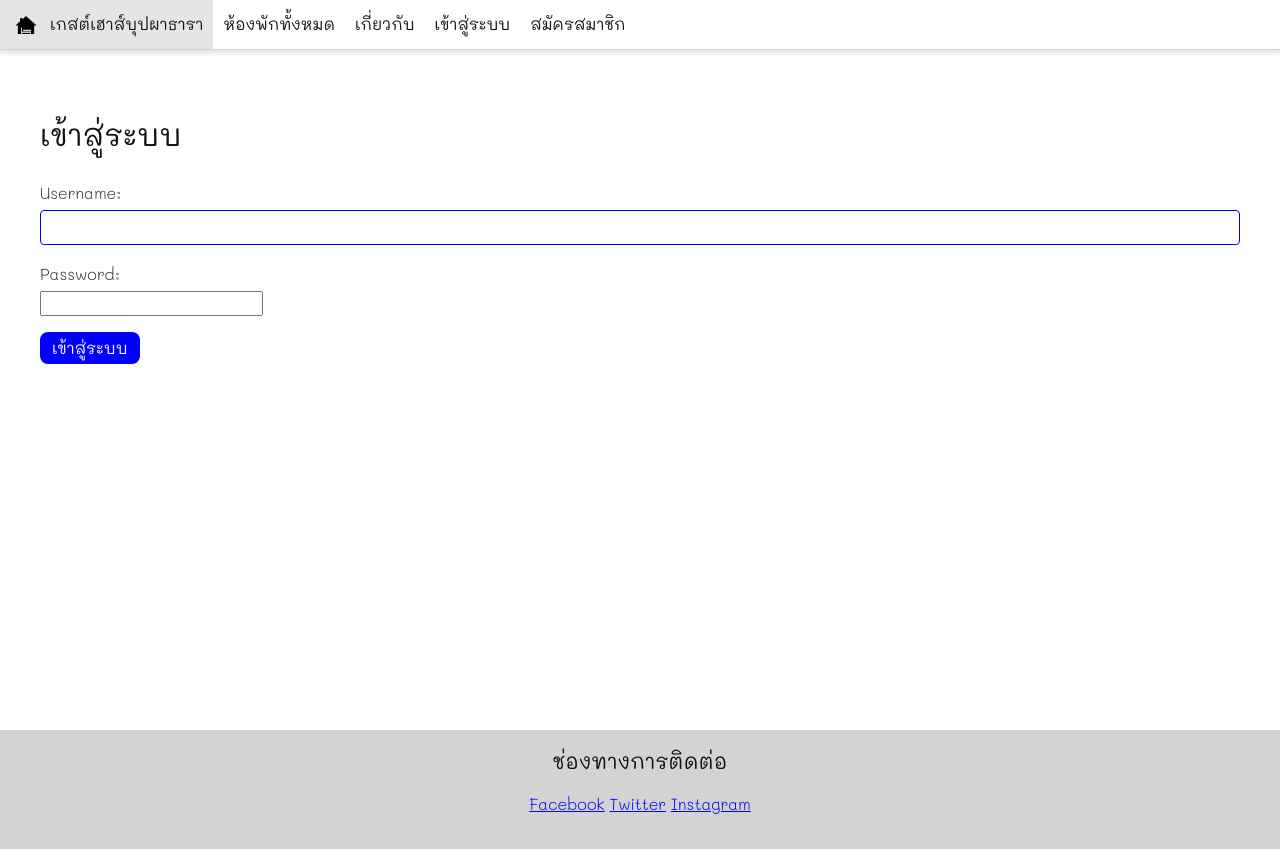
After one commit to Jirayu-307/end_project, a Django app: page /users/login/ in a window 1280 px wide. The commit adds this page. Run offline with Django 5.2, Linux system fonts and the light colour scheme.

Commit message:
Create django app_users
Create login and registration on app_users

```diff
--- a/app_general/templates/app_general/components/site_header.html
+++ b/app_general/templates/app_general/components/site_header.html
@@ -6,4 +6,10 @@
     </a>
     <a class="site-header-item" href="{% url 'rooms' %}">ห้องพักทั้งหมด</a>
     <a class="site-header-item" href="{% url 'about' %}">เกี่ยวกับ</a>
+    {% if user.is_authenticated %}
+        <a class="site-header-item" href="#">{{ user.username }}</a>
+    {% else %}
+        <a class="site-header-item" href="{% url 'login' %}">เข้าสู่ระบบ</a>
+        <a class="site-header-item" href="#">สมัครสมาชิก</a>
+    {% endif %}
 </header>
--- /dev/null
+++ b/app_users/admin.py
@@ -0,0 +1,3 @@
+from django.contrib import admin
+
+# Register your models here.
--- /dev/null
+++ b/app_users/apps.py
@@ -0,0 +1,5 @@
+from django.apps import AppConfig
+
+class AppUsersConfig(AppConfig):
+    default_auto_field = 'django.db.models.BigAutoField'
+    name = 'app_users'
--- /dev/null
+++ b/app_users/models.py
@@ -0,0 +1,3 @@
+from django.db import models
+
+# Create your models here.
--- /dev/null
+++ b/app_users/templates/registration/login.html
@@ -0,0 +1,18 @@
+{% extends 'app_general/components/base.html' %}
+
+{% block site_title %}เข้าสู่ระบบ | เกสต์เฮาส์บุปผาธารา{% endblock %}
+
+{% block content %}
+<section class="content-section content-section-single">
+    <div class="content-container">
+        <h2 class="content-title">เข้าสู่ระบบ</h2>
+        <form action="{% url 'login' %}" method="post">
+            {% csrf_token %}
+            {{ form.as_p }}
+            <p>
+                <button class="button button-primary" type="submit">เข้าสู่ระบบ</button>
+            </p>
+        </form>
+    </div>
+</section>
+{% endblock %}
--- /dev/null
+++ b/app_users/tests.py
@@ -0,0 +1,3 @@
+from django.test import TestCase
+
+# Create your tests here.
--- /dev/null
+++ b/app_users/urls.py
@@ -0,0 +1,5 @@
+from django.urls import path, include
+
+urlpatterns = [
+    path('', include('django.contrib.auth.urls'))
+]
--- /dev/null
+++ b/app_users/views.py
@@ -0,0 +1,3 @@
+from django.shortcuts import render
+
+# Create your views here.
--- a/project_guesthouse/settings.py
+++ b/project_guesthouse/settings.py
@@ -39,6 +39,7 @@ INSTALLED_APPS = [
     'django.contrib.staticfiles',
     'app_general.apps.AppGeneralConfig',
     'app_rooms.apps.AppRoomsConfig',
+    'app_users.apps.AppUsersConfig',
 ]
 
 MIDDLEWARE = [
@@ -127,3 +128,7 @@ STATIC_URL = 'static/'
 # https://docs.djangoproject.com/en/5.1/ref/settings/#default-auto-field
 
 DEFAULT_AUTO_FIELD = 'django.db.models.BigAutoField'
+
+# Auth
+
+LOGIN_REDIRECT_URL = 'home'
--- a/project_guesthouse/urls.py
+++ b/project_guesthouse/urls.py
@@ -20,5 +20,6 @@ from django.urls import path, include
 urlpatterns = [
     path('', include('app_general.urls')),
     path('rooms/', include('app_rooms.urls')),
+    path('users/',include('app_users.urls' )),
     path('admin/', admin.site.urls),
 ]
```
Also changed, not shown: app_users/__init__.py (added), app_users/migrations/__init__.py (added).
